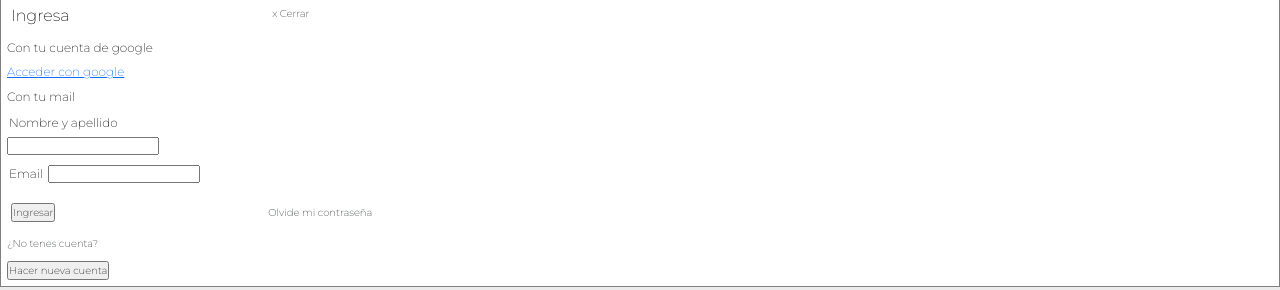
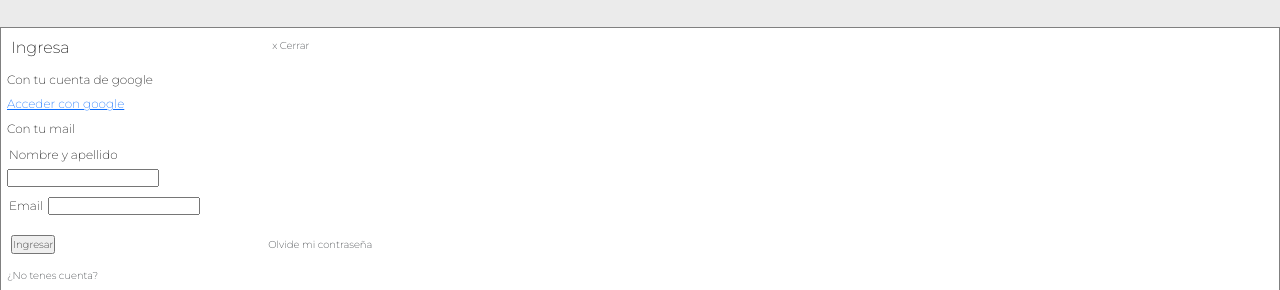
Before and after one commit to isacn4/dw-e-p2, a plain HTML site: page paginas/cuenta.html in a window 1280 px wide. Shown: the part 173-463 px from the top of the page. Drawn offline with nearby package versions, Linux system fonts and the light colour scheme.

Commit message:
carpeta css archivo estilooriginal

```diff
--- a/css/estilo.css
+++ b/css/estilo.css
@@ -823,7 +823,32 @@ h2 {
     flex-direction: column;
     border: solid black 0.6px;
   }
-
+/*.contenedor-micuenta{
+  margin: 6px 0px;
+  border: solid grey 0.4px;
+  background-color: white;
+  padding: 6px;
+  }
+  .div-a-micuenta{
+    display: flex;
+    flex-direction: row;
+  }
+  .div-ingreso-a{
+    width: 20%;
+    margin: 4px;
+  }
+.div-ingreso-b{
+  width: 40%;
+  margin: 6px 0px;
+}
+.div-b-cuenta{
+  display: flex;
+  flex-direction: column;
+}
+.div-c-cuenta{
+  display: flex;
+  flex-direction: row;
+}*/
 
 /*pie*/
 .pie-contenedor {
@@ -1006,15 +1031,15 @@ h2 {
   grid-row-gap: 10px;
 }
 
-.contenedorc {
+.contenedor-c {
   width: 100%;
   margin: 0px;
   padding: 0px;
   display: grid;
-  grid-template-columns: 80% 20%;
+  grid-template-columns: 100%;
   grid-template-rows: 4, auto;
-  grid-template-areas: "telyemail telyemail" "nav nav" "formulario formulario" "footer footer";
-  column-gap: 10px;
+  grid-template-areas: "telyemail" "nav" "mainc" "footer";
+  /*column-gap: 10px;*/
   grid-row-gap: 10px;
 }
 
@@ -1042,6 +1067,10 @@ h2 {
 }
 #formulario {
   grid-area: formulario;
+}
+
+#contenidoprincipal-c-pag{
+  grid-area: mainc;
 }
 
 #mapa {
--- a/paginas/cuenta.html
+++ b/paginas/cuenta.html
@@ -11,7 +11,7 @@
 </head>
 <body>
 	<!--grid-->
-    <div class="contenedor-b">
+    <div class="contenedor-c">
 
     	<!--tel y email-->
     	<div class="encabezado-contenedor" id="telyemail">
@@ -100,7 +100,7 @@
 
     <!--contenido principal-->
 		<main>
-			<section>
+			<section id ="contenidoprincipal-c-pag">
 				<div class="contenedor-micuenta">
 
 					<div class="div-a-micuenta">
```
Also changed, not shown: paginas/carrito.html (+2 -2 lines), paginas/sucursales.html (+1 -1 lines).
